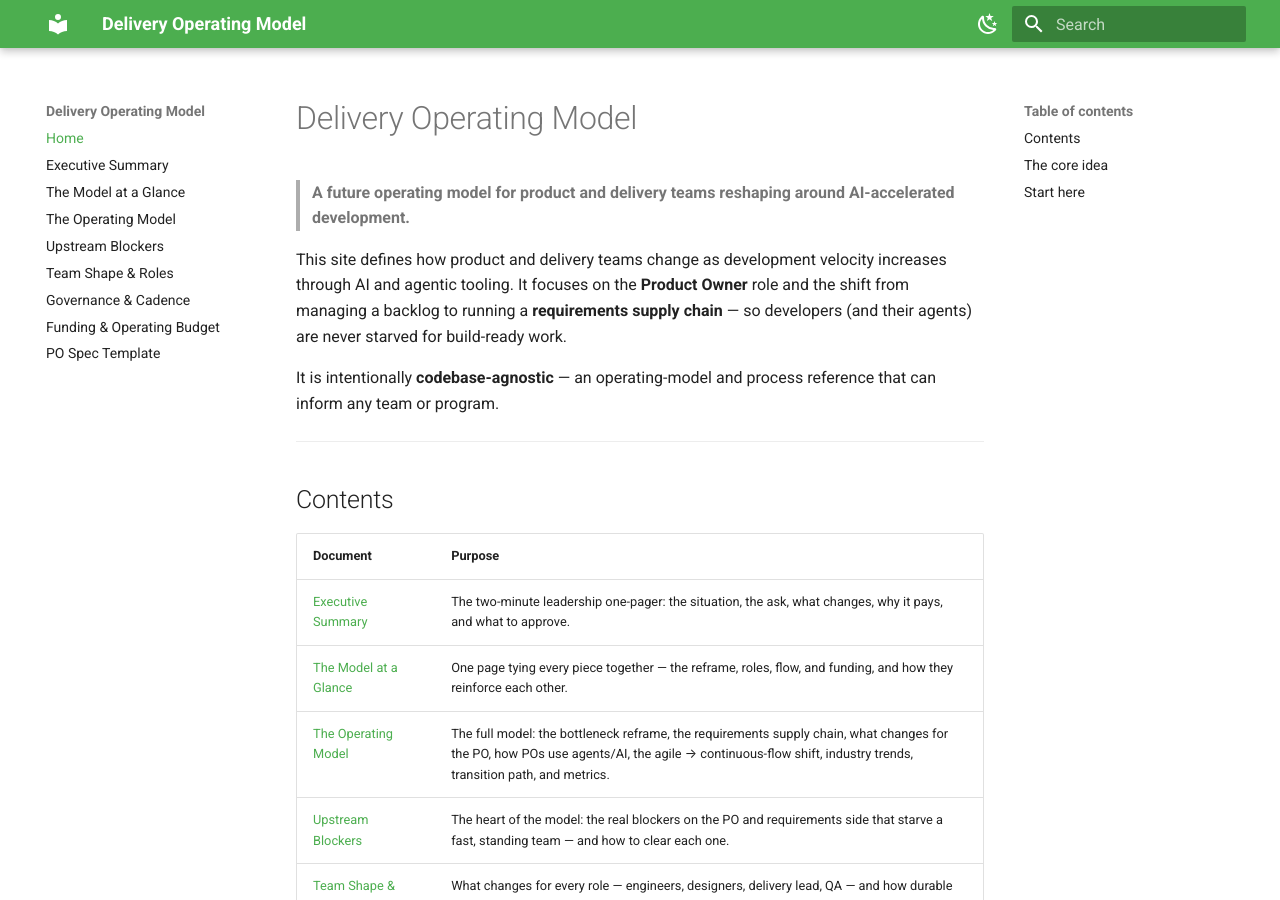
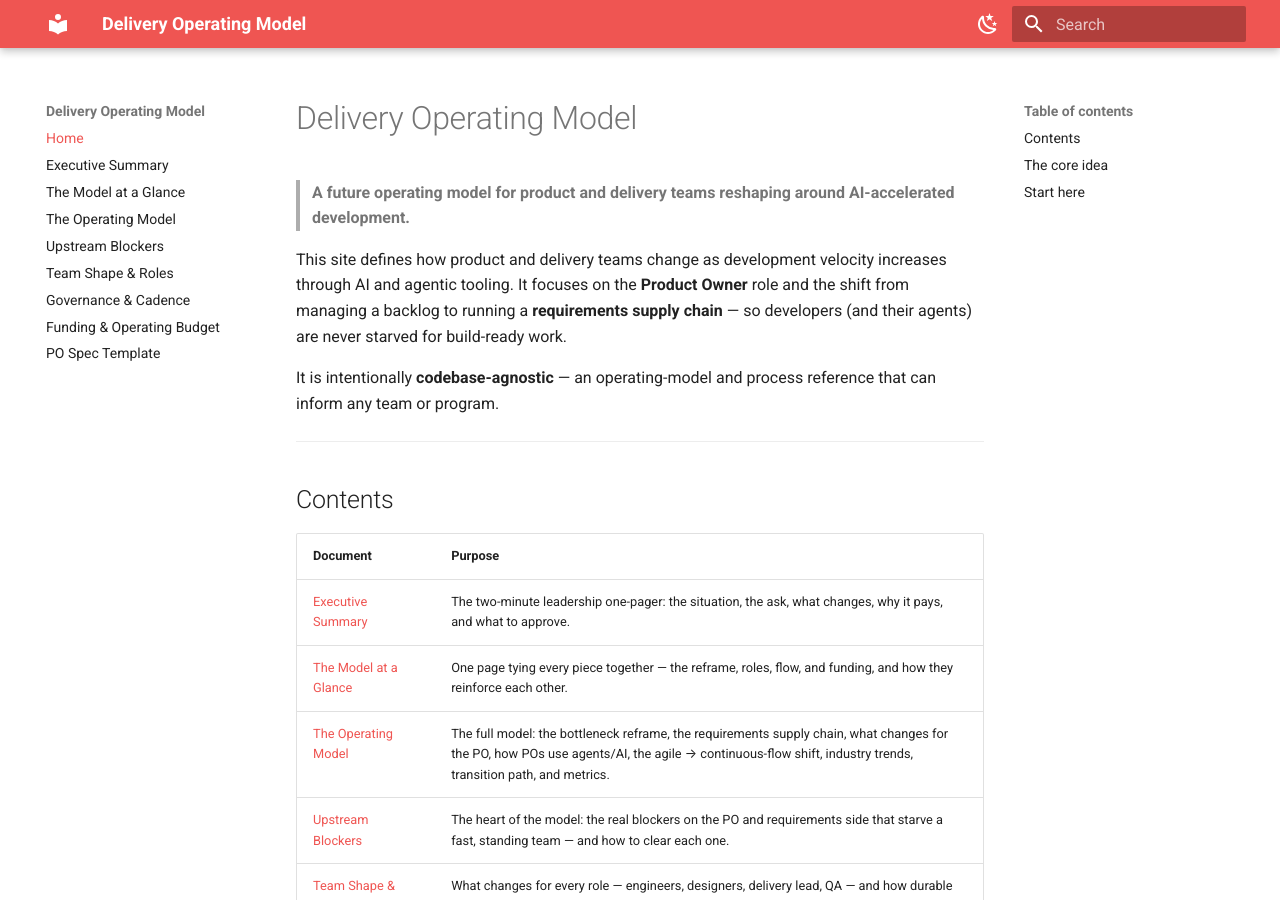
Before and after one commit to RED-Internal-Development/delivery-operating-model, an MkDocs documentation site: the page built from docs/index.md, in a window 1280 px wide and 900 px high. Built offline with MkDocs 1.6.1 and Material for MkDocs 9.7.7, drawn with Linux system fonts in a browser that asks for light colours.

Commit message:
fix(theme): drive Material Mermaid vars so diagram text is readable in light theme; apply Audi RED brand palette to diagrams

```diff
--- a/mkdocs.yml
+++ b/mkdocs.yml
@@ -8,15 +8,15 @@ theme:
   palette:
     - media: "(prefers-color-scheme: light)"
       scheme: default
-      primary: green
-      accent: green
+      primary: red
+      accent: red
       toggle:
         icon: material/weather-night
         name: Switch to dark mode
     - media: "(prefers-color-scheme: dark)"
       scheme: slate
-      primary: green
-      accent: green
+      primary: red
+      accent: red
       toggle:
         icon: material/weather-sunny
         name: Switch to light mode
```
